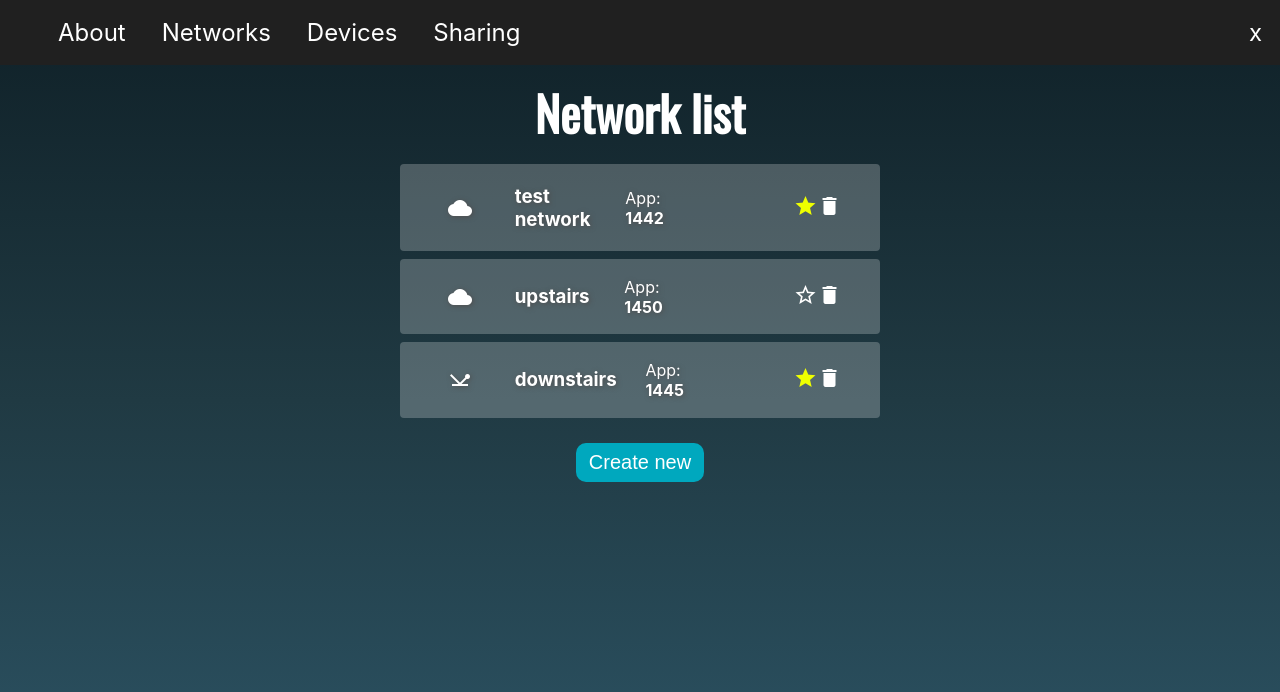
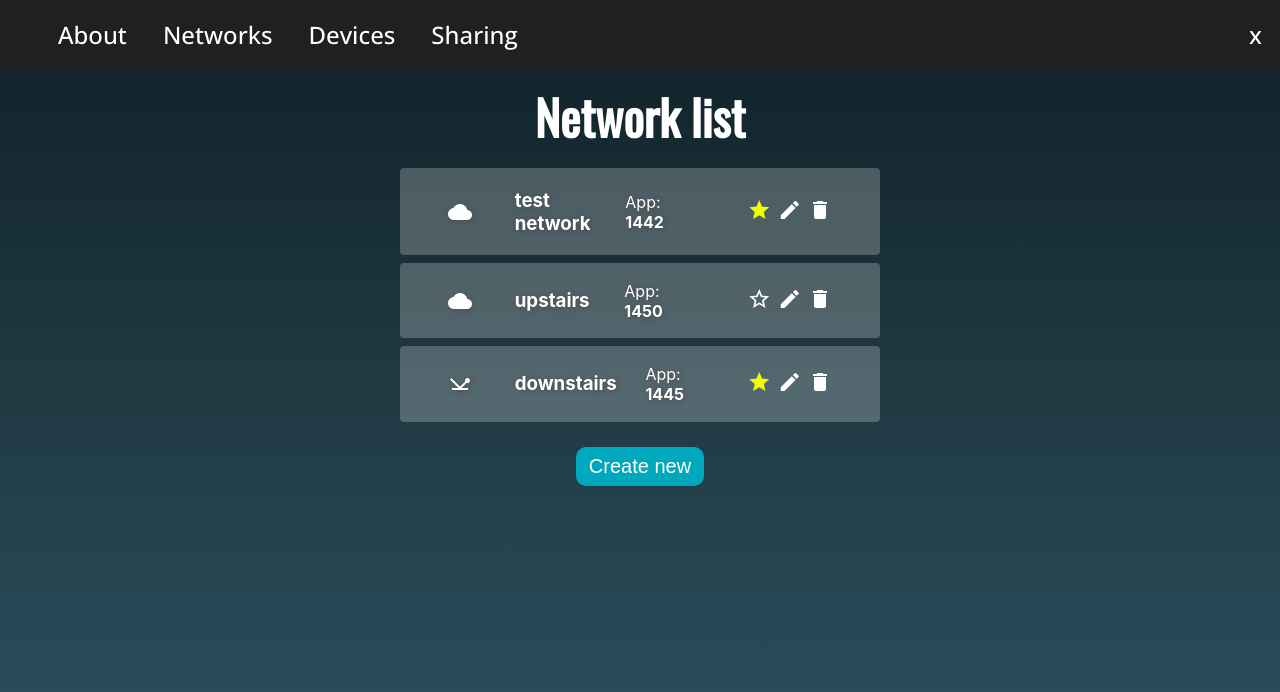
Before and after one commit to siskiuslide/control-app, a React (Create React App) app in the folder client/: page / in a window 1280 px wide. Shown: the top 692 px of the page. Built offline with nearby package versions, Linux system fonts and the light colour scheme.

Commit message:
Styling and positioning changes to configs

```diff
--- a/client/public/index.html
+++ b/client/public/index.html
@@ -27,6 +27,10 @@
     <link href="https://fonts.googleapis.com/icon?family=Material+Icons"
       rel="stylesheet">
   <link href="https://fonts.googleapis.com/css2?family=Oswald&display=swap" rel="stylesheet" />
+  <link
+  href="https://fonts.googleapis.com/css2?family=Anton&family=Asap&family=Open+Sans:wght@500&family=Satisfy&display=swap"
+  rel="stylesheet"
+/>
 
     <title>Control</title>
   </head>
--- a/client/src/App.css
+++ b/client/src/App.css
@@ -3,6 +3,8 @@ html{
   #0f2027, #203a43, #2c5364);
   background-size:cover;
   height: 100%;
+  font-family: 'Open sans';
+  font-weight: 400;
 
 }
 
@@ -47,3 +49,6 @@ html{
 .favourite-icon:hover{
   color: #eeff00 !important
 }
+.edit-icon{
+
+}
--- a/client/src/Configs/Config.css
+++ b/client/src/Configs/Config.css
@@ -39,7 +39,9 @@
     margin-inline: 3%;
     transition: all 80ms;
 }
-
+.configIcons > *{
+    margin-inline: 0.25vw;
+}
 .config:hover{
     background: var(--higherOpacityWhite);
     transform: scale(1.03)
--- a/client/src/Configs/Config.jsx
+++ b/client/src/Configs/Config.jsx
@@ -12,6 +12,7 @@ const Config = props =>{
             </div>
             <div className="configIcons">
                 <a href='#'><span className="material-icons favourite-icon" style={favourite ==='true' ? {color:'#eeff00'} : {color: 'white'}}>{favourite =='true' ? 'star' : 'star_outline'}</span></a>
+                <a href='#'><span className="material-icons edit-icon">edit</span></a>
                 <a href='#'><span className="material-icons delete-icon">delete</span></a>
                 <a href='#'><span className="material-icons chevron-icon">chevron_right</span></a>
             </div>
--- a/client/src/UI/Navbar.css
+++ b/client/src/UI/Navbar.css
@@ -4,7 +4,8 @@ nav{
     display: flex;
     flex-direction: row;
     justify-content: space-between;
-    background: #202020
+    background: #202020;
+    font-family: 'Open sans'
 }
 nav > ul {
     display: flex;
```
